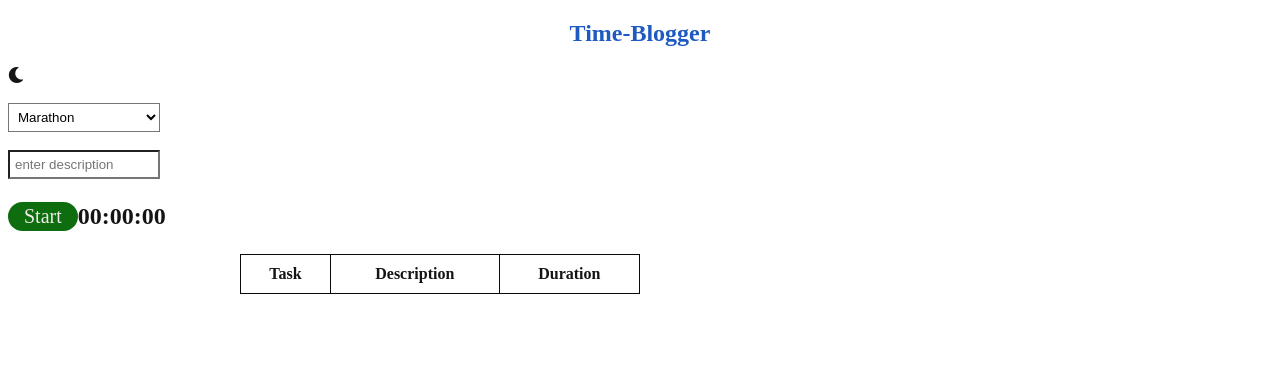
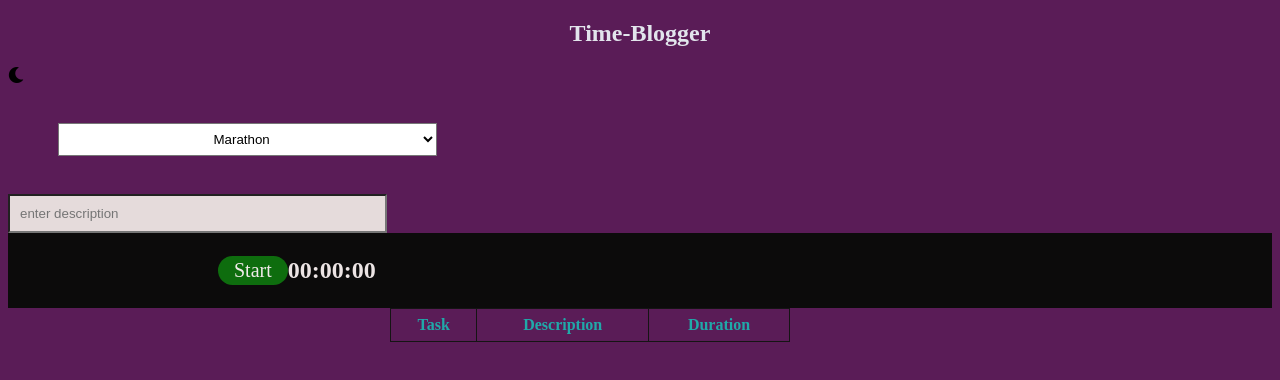
Before and after one commit to Jayasankari19/time-blogger, a plain HTML site: page index.html in a window 1280 px wide. Drawn offline with Linux system fonts and the light colour scheme.

Commit message:
styles.css

```diff
--- a/styles.css
+++ b/styles.css
@@ -1,65 +1,59 @@
+*{
+  background-color: hsl(303, 53%, 23%);
+}
 
-
-:root {
-    --background-color: #fff; /* Light mode background color */
-    --text-color: #000000eb; /* Light mode text color */
-  }
-
-  /* Dark mode styles */
-  .dark-mode {
-    --background-color: #333; /* Dark mode background color */
-    --text-color: #fff; /* Dark mode text color */
-  }
-
-
-  body {
-    background-color: var(--background-color);
-    color: var(--text-color);
-  }
+.timer.time{
+  background-color: transparent;
+}
 
 h2{
     text-align:center;
-    color:rgb(30, 90, 193);
+    color:rgb(226, 229, 236);
 }
+
 #task{
-    width:12%;
-    padding: 5px;
-
+    width:30%;
+    padding: 7px;
+    margin:20px;
+    margin-left:50px;
+     text-align:center;
     box-sizing:border-box;
     background-color:rgb(255, 255, 255);
 }
 
 table {
     border-collapse: collapse;
-    width: 50%;
+    width: 80%;
+
   }
 
   table, th, td {
-    border: 1px solid #090909;
+    border: 1px solid #151414;
   }
 
   th, td {
-    padding: 10px;
+    padding: 7px;
+    color:rgb(32, 169, 169);
     text-align: center;
   }
 
 #desc{
 
-    width:12%;
-    padding: 5px;
+    width:30%;
+    padding: 10px;
     box-sizing:border-box;
-    background-color:rgb(255, 255, 255);
+    background-color:rgb(229, 219, 219);
 }
 
 .entries{
 
-    max-width: 800px; /* Set your desired maximum width */
+    max-width: 500px; /* Set your desired maximum width */
     margin: 0 auto; /* Center the content within the container */
     border-collapse:collapse;
 }
 .entry {
     display: grid;
-    grid-template-columns:0.15fr 0.2fr 0.2fr;
+    grid-template-columns:0.3fr 0.3fr 0.2fr;
     align-items:center;
 }
 
@@ -67,6 +61,7 @@ table {
     width: fit-content;
     border-radius: 1rem;
     background-color: rgb(14, 109, 14);
+    margin-left:210px;
     color: rgb(241, 234, 234);
     font-size: 1.25rem;
     padding: 0.2rem 1rem 0.2rem 1rem;
@@ -77,12 +72,40 @@ table {
 
 .timer-control:active {
     transform: scale(1.02);
+
 }
 .timer {
     display: flex;
     align-items: center;
+    background-color: rgb(12, 11, 11);
 }
 .time {
     font-size: 1.5rem;
     font-weight: bolder;
+    background-color: rgb(12, 11, 11);
+    color: rgb(236, 228, 228);
+
 }
+
+#remaining-count{
+  margin-left: 700px;
+  color:rgb(197, 186, 195);;
+  padding:20px;
+  font-size: 20px;
+  font-weight: bold;
+  text-decoration-thickness:2px;
+}
+
+
+form {
+  max-width: 500px;
+  margin: 0 auto;
+  background-color:black;
+}
+
+
+form select,
+form input,
+form .timer {
+  margin-bottom: 15px;
+}
```
